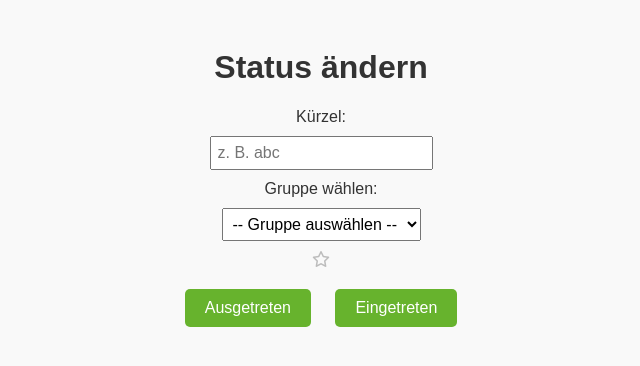
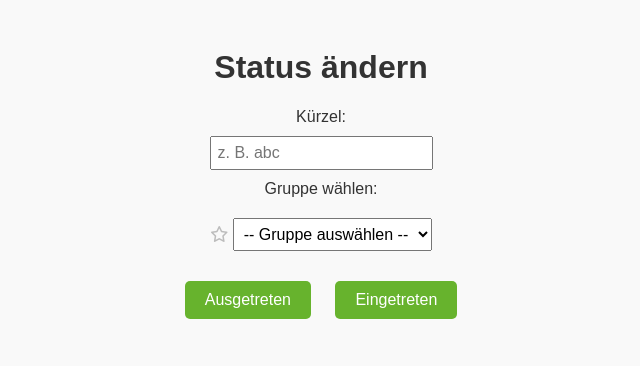
Before and after one commit to mexterng/PresenceLogger, a Flask app: template templates/index.html in a window 1280 px wide. Shown: the top 366 px of the page, without its empty margins (319-959 px from the left). Run offline with Flask 3, Linux system fonts and the light colour scheme; the template is opened without the code that fills it, so the values that code supplies are empty.

Commit message:
change favourite star position

```diff
--- a/static/styles.css
+++ b/static/styles.css
@@ -128,6 +128,10 @@ table th {
   color: #000;
 }
 
+#groupWrapper {
+  display: ruby;
+}
+
 .selectAll {
   font-style: italic;
 }
--- a/templates/index.html
+++ b/templates/index.html
@@ -28,18 +28,20 @@
     <input type="text" id="initials" placeholder="z. B. abc" />
 
     <label for="groupSelect">Gruppe wählen:</label>
-    <select id="groupSelect">
-      <option value="">-- Gruppe auswählen --</option>
-      {% for group in groups %}
-      <option value="{{ group }}">{{ group }}</option>
-      {% endfor %}
-    </select>
-    <i
+    <div id="groupWrapper">
+      <i
       id="favoriteStar"
       class="fa-regular fa-star"
       title="Gruppe als Favorit speichern"
       style="cursor: pointer; opacity: 0.3; pointer-events: none"
-    ></i>
+      ></i>
+      <select id="groupSelect">
+        <option value="">-- Gruppe auswählen --</option>
+        {% for group in groups %}
+        <option value="{{ group }}">{{ group }}</option>
+        {% endfor %}
+      </select>
+    </div>
 
     <div id="memberList"></div>
 
```
